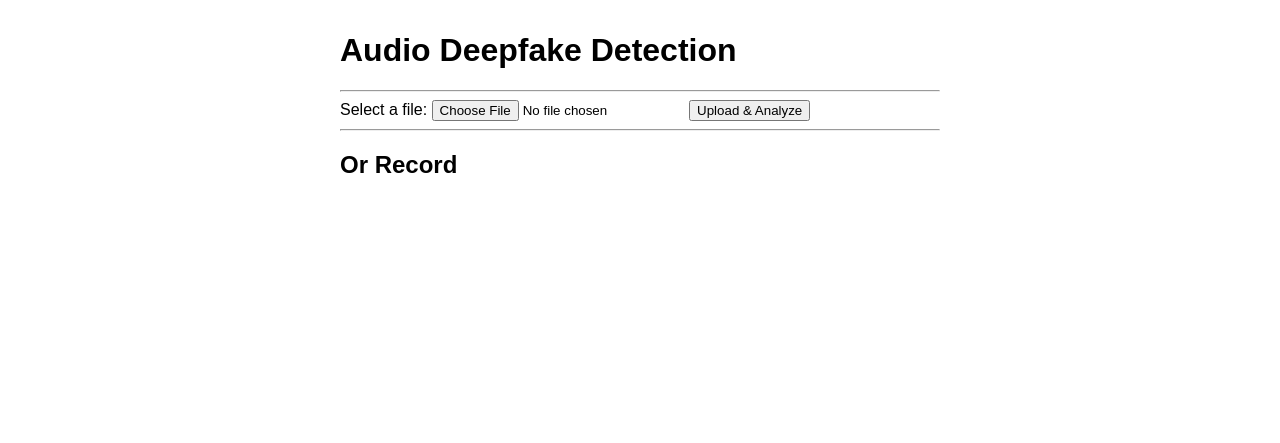
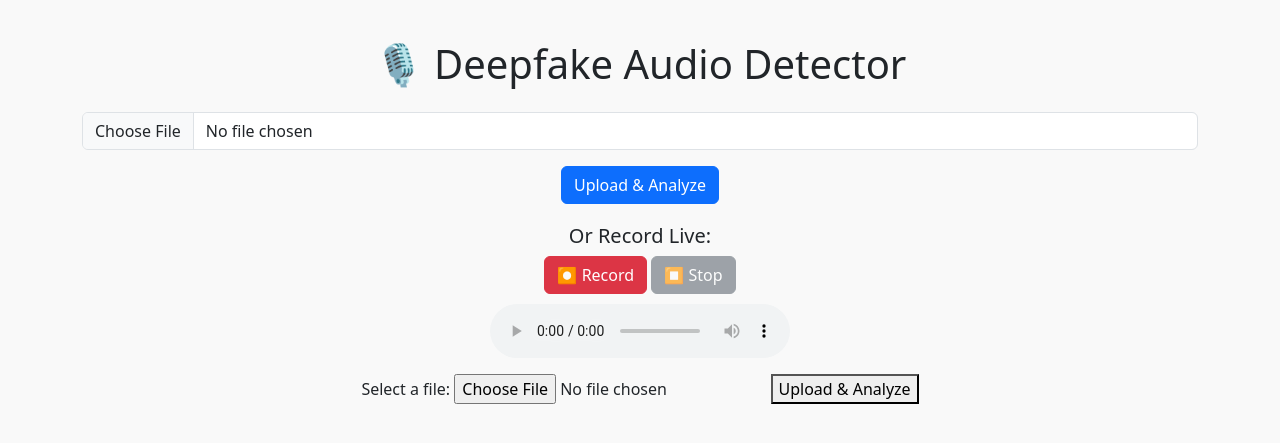
Before and after one commit to hajubaju/Spoof-Detector, a Flask app: page / in a window 1280 px wide. Shown: the top 443 px of the page. Run offline with Flask 3, Linux system fonts and the light colour scheme; parts of the project's set-up code (start-up, migrations or seed data) failed here and were passed over.

Commit message:
index.html

```diff
--- a/templates/index.html
+++ b/templates/index.html
@@ -1,44 +1,87 @@
-<!doctype html>
+<!DOCTYPE html>
 <html lang="en">
 <head>
-  <meta charset="utf-8">
-  <title>Audio Deepfake Detection</title>
+  <meta charset="UTF-8">
+  <title>Audio Deepfake Detector</title>
+  <link href="https://cdn.jsdelivr.net/npm/bootstrap@5.3.0/dist/css/bootstrap.min.css" rel="stylesheet">
   <style>
-    body { font-family: sans-serif; max-width: 600px; margin: 2rem auto; }
-    .error { color: red; }
-    .result { margin-top: 1.5rem; padding: 1rem; border: 1px solid #ccc; }
+    body { background: #f9f9f9; padding: 40px; }
+    .recorder { margin-top: 20px; }
+    audio { margin-top: 10px; }
   </style>
 </head>
 <body>
-  <h1>Audio Deepfake Detection</h1>
+  <div class="container text-center">
+    <h1 class="mb-4">🎙 Deepfake Audio Detector</h1>
 
-  <!-- Display server-side messages (errors) -->
-  {% if message %}
-    <p class="error">{{ message }}</p>
-  {% endif %}
+    {% if message %}
+      <div class="alert alert-warning">{{ message }}</div>
+    {% endif %}
 
-  <!-- Display prediction result -->
-  {% if label %}
-    <div class="result">
-      <h2>Result</h2>
-      <p><strong>Label:</strong> {{ label }}</p>
-      <p><strong>Confidence:</strong> {{ confidence }}%</p>
-    </div>
-  {% endif %}
+    <form method="POST" action="/predict" enctype="multipart/form-data">
+      <div class="mb-3">
+        <input class="form-control" type="file" name="audio_file" accept=".wav,.flac,.webm" required>
+      </div>
+      <button class="btn btn-primary" type="submit">Upload & Analyze</button>
+    </form>
 
-  <hr>
+    <div class="recorder">
+      <h5>Or Record Live:</h5>
+      <button class="btn btn-danger" id="recordBtn">⏺ Record</button>
+      <button class="btn btn-secondary" id="stopBtn" disabled>⏹ Stop</button>
+      <br />
+      <audio id="audioPreview" controls></audio>
 
-  <!-- Upload form posts to /predict -->
-  <form action="/predict" method="POST" enctype="multipart/form-data">
+      <form id="recordForm" method="POST" action="/predict" enctype="multipart/form-data" style="margin-top: 10px;">
+
     <label>
       Select a file:
       <!-- 🟢 FIXED: Add accept="audio/*" to show all audio files in dialog -->
       <input type="file" name="audio_file" accept=".wav,.webm,audio/*" required>
     </label>
     <button type="submit">Upload & Analyze</button>
-  </form>
+      </form>
+    </div>
 
-  <hr>
 
-  <!-- In-browser recorder -->
-  <h2>Or Record
+  <script>
+    let mediaRecorder;
+    let audioChunks = [];
+
+    const recordBtn = document.getElementById("recordBtn");
+    const stopBtn = document.getElementById("stopBtn");
+    const uploadBtn = document.getElementById("uploadBtn");
+    const audioPreview = document.getElementById("audioPreview");
+    const recordedAudioInput = document.getElementById("recordedAudio");
+
+    recordBtn.onclick = async () => {
+      const stream = await navigator.mediaDevices.getUserMedia({ audio: true });
+      mediaRecorder = new MediaRecorder(stream);
+      audioChunks = [];
+
+      mediaRecorder.ondataavailable = e => audioChunks.push(e.data);
+      mediaRecorder.onstop = () => {
+        const audioBlob = new Blob(audioChunks, { type: "audio/webm" });
+        const audioUrl = URL.createObjectURL(audioBlob);
+        audioPreview.src = audioUrl;
+
+        const file = new File([audioBlob], "recorded_audio.webm", { type: "audio/webm" });
+        const dataTransfer = new DataTransfer();
+        dataTransfer.items.add(file);
+        recordedAudioInput.files = dataTransfer.files;
+        uploadBtn.disabled = false;
+      };
+
+      mediaRecorder.start();
+      recordBtn.disabled = true;
+      stopBtn.disabled = false;
+    };
+
+    stopBtn.onclick = () => {
+      mediaRecorder.stop();
+      recordBtn.disabled = false;
+      stopBtn.disabled = true;
+    };
+  </script>
+</body>
+</html>
```
